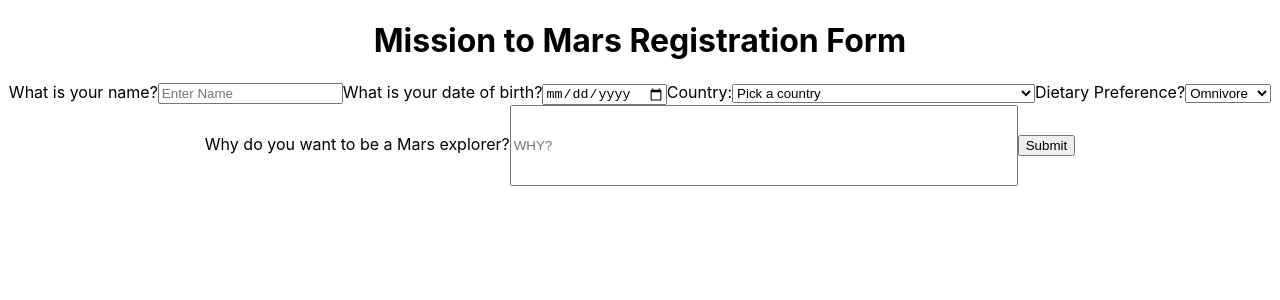
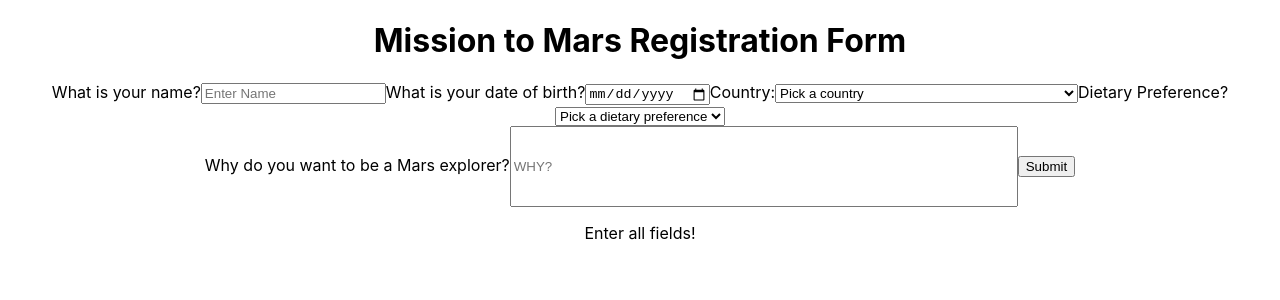
Before and after one commit to joinpursuit/Pursuit-Core-Web-Mars-Form-Lab, a React (Create React App) app in the folder mars_form_app/: page / in a window 1280 px wide. Shown: the top 300 px of the page. Built offline with nearby package versions, Linux system fonts and the light colour scheme.

Commit message:
part 1 completed

```diff
--- a/mars_form_app/src/components/form.js
+++ b/mars_form_app/src/components/form.js
@@ -1,15 +1,18 @@
 import React from "react";
-import {countries} from "./countries"
+import { countries } from "./countries";
+
 // class component
 class Form extends React.Component {
   state = {
     name: "",
     birthDate: "yyyy-MM-dd",
     country: "",
-    dietaryPreference: "Omnivore",
+    dietaryPreference: "",
     whyMarsExpReason: "",
     formCompleted: false,
+    formSubmitted: false
   };
+
 
   handleChange = e => {
     e.preventDefault();
@@ -20,21 +23,65 @@ class Form extends React.Component {
 
   formCompleted = e => {
     e.preventDefault();
-      let { name, birthDate, country, dietaryPreference, whyMarsExpReason } = this.state;
-      console.log(this.state);
-
+    let {
+      name,
+      birthDate,
+      country,
+      dietaryPreference,
+      whyMarsExpReason
+    } = this.state;
+    if (name && birthDate && country && dietaryPreference && whyMarsExpReason) {
+      this.setState({ formCompleted: true });
+    } else {
+      this.setState({ formCompleted: false });
     }
+  };
 
   populateSelect = () => {
     return countries.map(country => {
       return (
-        <option value={country.name} key={country.code}>{country.name}</option>
-        )
-      })
+        <option value={country.name} key={country.code}>
+          {country.name}
+        </option>
+      );
+    });
+  };
+
+  handleFormSubmitted = e => {
+    this.setState({formSubmitted: true});
+  };
+
+  populateSubmit = state => {
+    let userInfo = [];
+    for (let key in state) {
+      userInfo.push(
+        <p>
+          {key}: {String(state[key])}
+        </p>
+      );
     }
+    userInfo.push(
+      <label>Are you sure the above information is correct?</label>
+    );
+    userInfo.push(
+      <button type="click" onClick={this.handleFormSubmitted}>
+        Confirm
+      </button>
+    );
+    return userInfo;
+  };
 
   render() {
-    let { name, birthDate, country, dietaryPreference, whyMarsExpReason } = this.state;
+    console.log(this.state);
+
+    let {
+      name,
+      birthDate,
+      country,
+      dietaryPreference,
+      whyMarsExpReason
+    } = this.state;
+    if(!this.state.formSubmitted){
         return (
           <div>
             <h1>Mission to Mars Registration Form</h1>
@@ -61,13 +108,22 @@ class Form extends React.Component {
               <label>
                 Country:
                 <select value={country} name="country" onChange={this.handleChange}>
-                <option value="" disabled>Pick a country</option>
-                {country = this.populateSelect()}
+                  <option value="" disabled>
+                    Pick a country
+                  </option>
+                  {(country = this.populateSelect())}
                 </select>
               </label>
               <label>
                 Dietary Preference?
-              <select value={dietaryPreference} name="dietaryPreference" onChange={this.handleChange}>
+                <select
+                  value={dietaryPreference}
+                  name="dietaryPreference"
+                  onChange={this.handleChange}
+                >
+                  <option value="" disabled>
+                    Pick a dietary preference
+                  </option>
                   <option value="omnivore">Omnivore</option>
                   <option value="vegetarian">Vegetarian</option>
                   <option value="vegan">Vegan</option>
@@ -76,17 +132,28 @@ class Form extends React.Component {
               <br></br>
               <label>
                 Why do you want to be a Mars explorer?
-              <input type="text" value={whyMarsExpReason} name="whyMarsExpReason" placeholder="WHY?" style={{width: "500px", height: "75px"}} onChange={this.handleChange}></input>
+                <input
+                  type="text"
+                  value={whyMarsExpReason}
+                  name="whyMarsExpReason"
+                  placeholder="WHY?"
+                  style={{ width: "500px", height: "75px" }}
+                  onChange={this.handleChange}
+                ></input>
               </label>
               <button type="submit">Submit</button>
             </form>
+            {this.state.formCompleted ? (
+              <ul>{this.populateSubmit(this.state)}</ul>
+            ) : (
+              <p>Enter all fields!</p>
+            )}
           </div>
         );
+    } else {
+        return (<p>Thank you for your application.</p>)
+    }
   }
 }
 
-// names.map(function(name, index){
-//     return <li key={ index }>{name}</li>;
-//   })
-
 export default Form;
```
Lines whose indentation alone changed are shown as unchanged.
